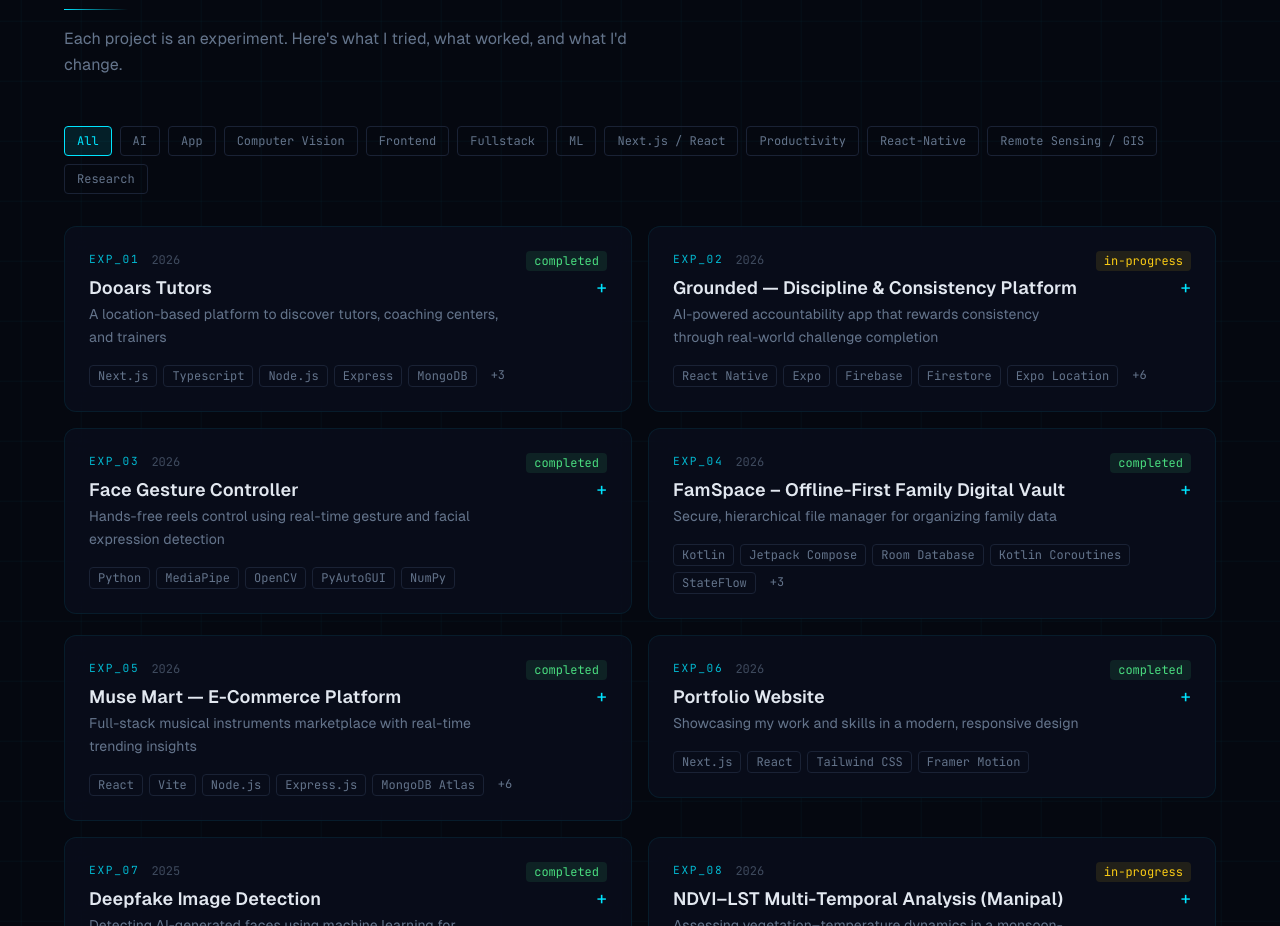
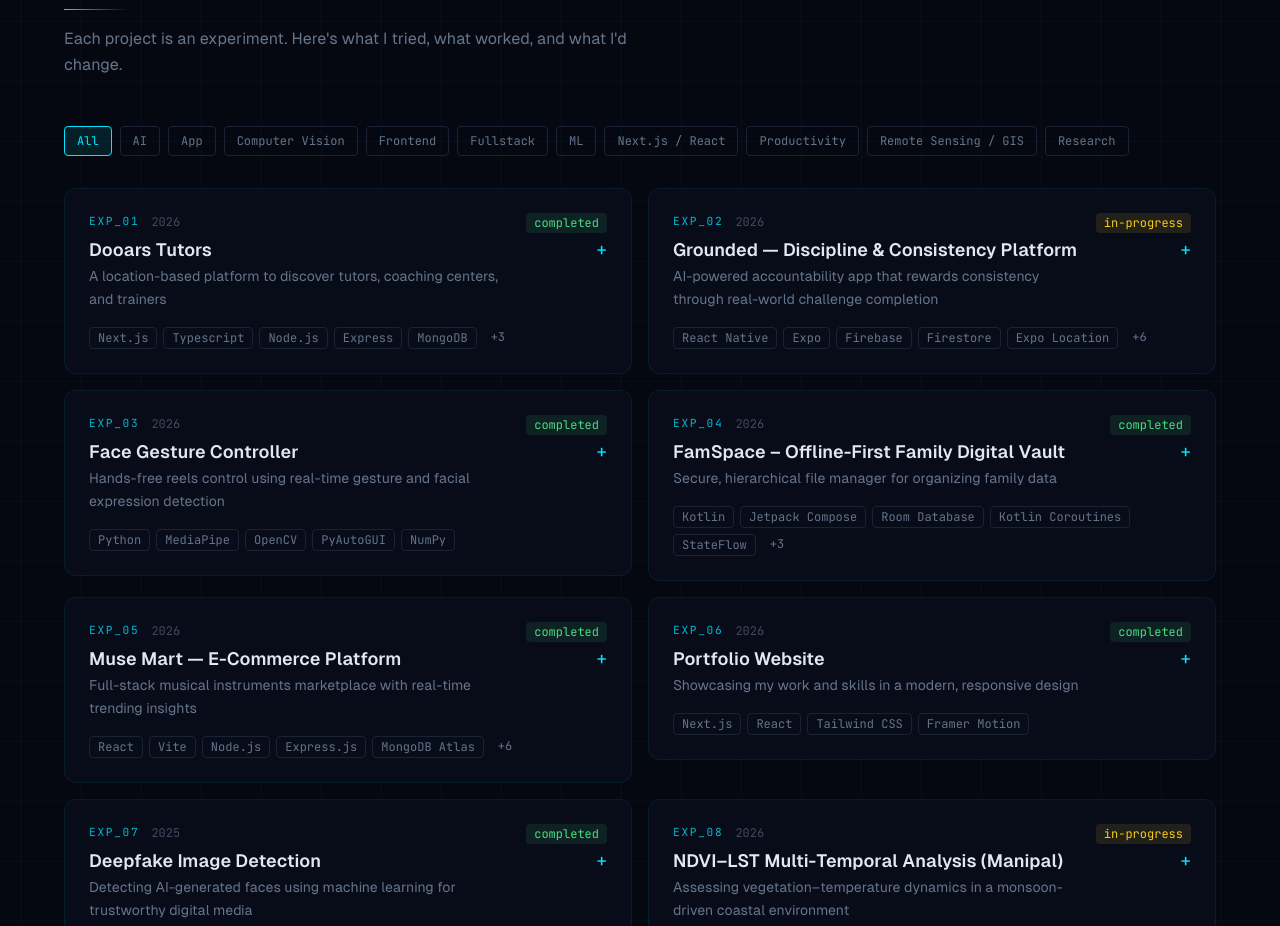
Before and after one commit to Subhadeep-Dhar/portfolio, a Next.js app: page / in a window 1280 px wide. Shown: the part 2880-3806 px from the top of the page. Built offline with nearby package versions, Linux system fonts and the light colour scheme.

Commit message:
minor fix

```diff
--- a/src/data/projects.js
+++ b/src/data/projects.js
@@ -81,7 +81,7 @@ export const projects = [
       'EAS Build'
     ],
 
-    tags: ['App', 'AI', 'ML', 'Productivity', 'Fullstack', 'React-Native'],
+    tags: ['App', 'AI', 'ML', 'Productivity', 'Fullstack'],
 
     featured: true,
     status: 'in-progress',
```
